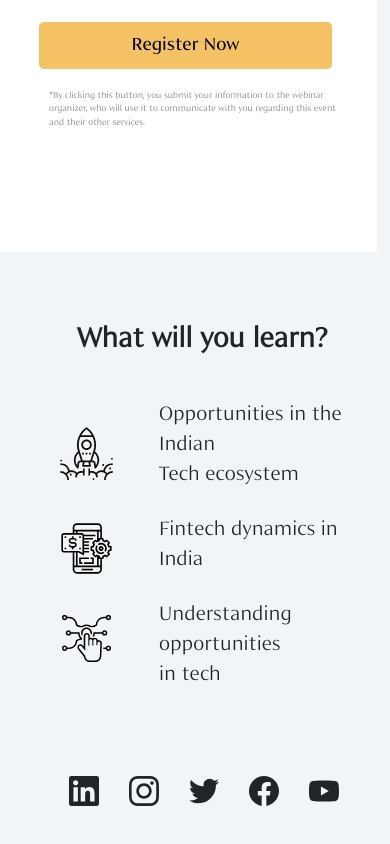
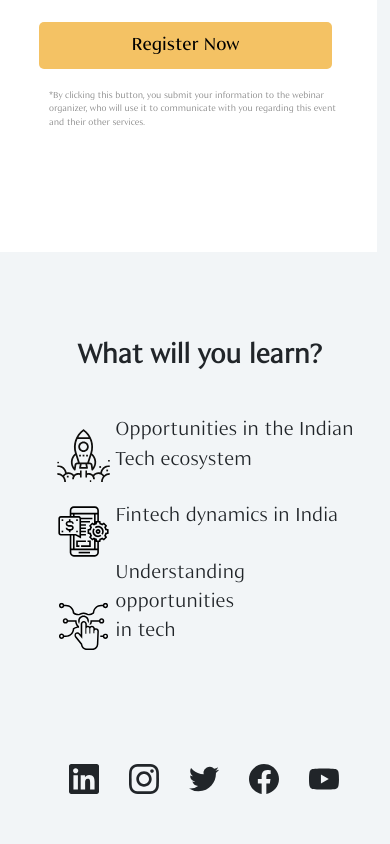
Before and after one commit to Sohan710/CW_webinar, a React (Create React App) app: page / in a window 390 px wide. Shown: the part 3040-3884 px from the top of the page. Built offline with nearby package versions, Linux system fonts and the light colour scheme.

Commit message:
Dynamic_Mob View v1.1

```diff
--- a/src/components/Thirdright.css
+++ b/src/components/Thirdright.css
@@ -110,10 +110,10 @@
 
   .third_text{
     max-width: 100%;
-    margin-top: 60px;
-    margin-left: 40px;
+    margin-top: 20vw;
+    margin-left: 9vw;
     font-family: 'Begumsans';
-    font-size: 28px;
+    font-size: 7vw;
     font-style: bolder;
     text-align: center;
     font-weight: 600;
@@ -123,49 +123,48 @@
       font-family: 'Begumsans';
     font-size: 20px;
     text-align: left;
-    margin-top: 10px;
-    margin-left: 180px;
-    padding-bottom: 20px;
+    margin-top: 10vw;
+    margin-left: 35vw;
+    padding-bottom: 0px;
   }
 
   #tp1{
-      font-family: 'Begumsans';
-    font-size: 20px;
+    font-family: 'Begumsans';
+    font-size: 5vw;
     text-align: left;
-    margin-top: 40px;
+    margin-top: 10vw;
     margin-left: -20px;
   }
 
   #tp2{
       font-family: 'Begumsans';
-    font-size: 20px;
-    text-align: left;
-    margin-top: 25px;
-    margin-left: -20px;
+      font-size: 5vw;
+      text-align: left;
+      margin-top: 7vw;
+      margin-left: -20px;
   }
 
   #tp3{
       font-family: 'Begumsans';
-      font-size: 20px;
+      font-size: 5vw;
       text-align: left;
-      margin-top: 25px;
-      padding-bottom: 20px;
+      margin-top: 7vw;
       margin-left: -20px;
   }
 
   .pic6{
-      margin-top: -350px;
-      margin-left: 30px;
+      margin-top: -73vw;
+      margin-left: 7vw;
     }
 
 .pic7{
-      margin-top: -20px;
-      margin-left: 30px;
+      margin-top: -10vw;
+      margin-left: 7vw;
     }
 
 .pic8{
-      margin-top: -25px;
-  margin-left: 30px;
+  margin-top: -5vw;
+  margin-left: 7vw;
 }
 
 .socal_icon1{
```
